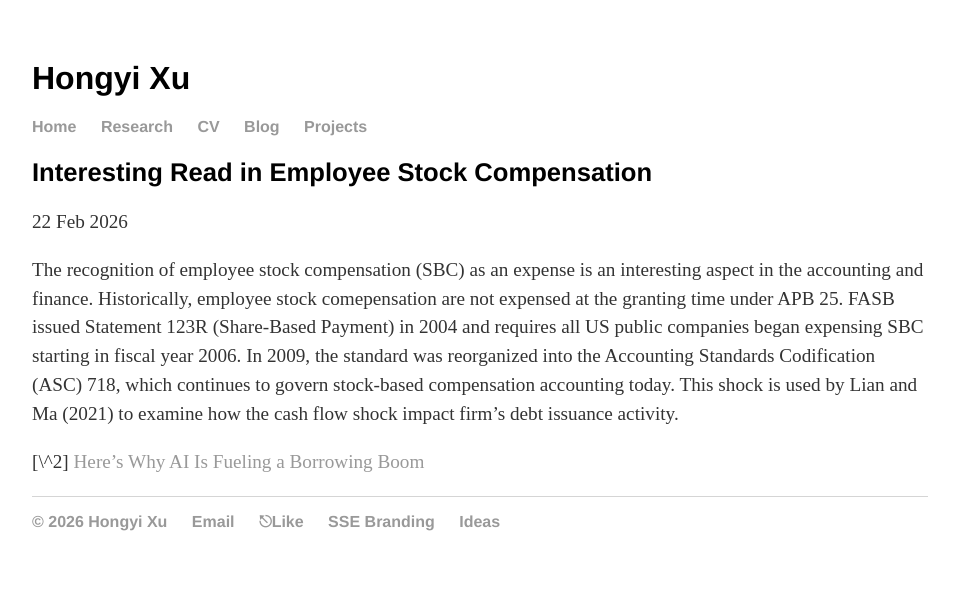
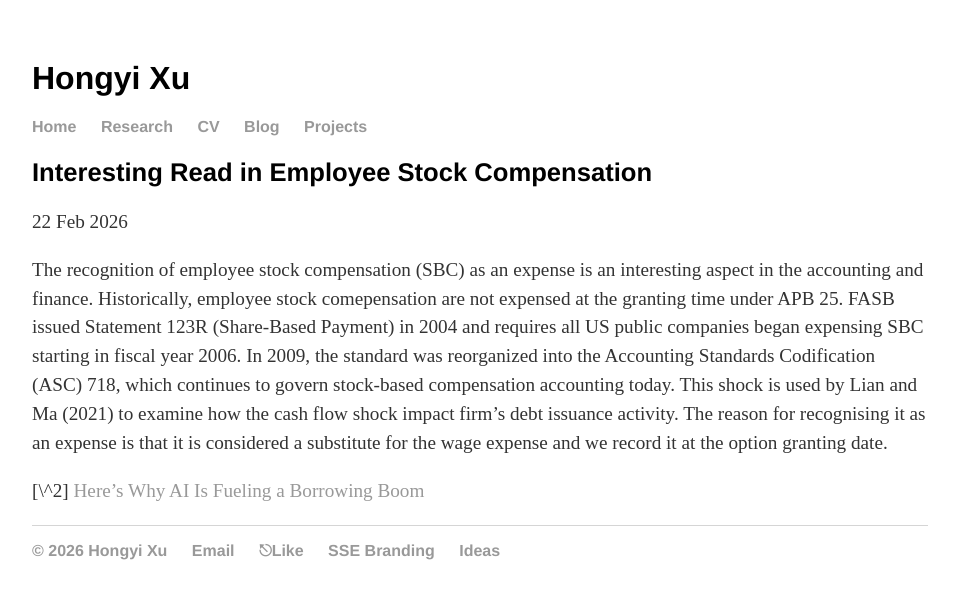
Before and after one commit to hongyileoxu/hongyileoxu.github.io, a Jekyll site: the page built from _posts/2026-02-22-employee-stock-comp.md, in a window 1280 px wide. Shown: the top 599 px of the page, without its empty margins (160-1119 px from the left). Built offline with Jekyll 4.4.1, drawn with Linux system fonts in a browser that asks for light colours.

Commit message:
Enhance employee stock compensation discussion
Added explanation for recognizing employee stock compensation as an expense.

```diff
--- a/_posts/2026-02-22-employee-stock-comp.md
+++ b/_posts/2026-02-22-employee-stock-comp.md
@@ -4,7 +4,7 @@
 date: 2026-02-22
 ---
 
-The recognition of employee stock compensation (SBC) as an expense is an interesting aspect in the accounting and finance. Historically, employee stock comepensation are not expensed at the granting time under APB 25. FASB issued Statement 123R (Share‑Based Payment) in 2004 and requires all US public companies began expensing SBC starting in fiscal year 2006. In 2009, the standard was reorganized into the Accounting Standards Codification (ASC) 718, which continues to govern stock‑based compensation accounting today. This shock is used by Lian and Ma (2021) to examine how the cash flow shock impact firm's debt issuance activity.
+The recognition of employee stock compensation (SBC) as an expense is an interesting aspect in the accounting and finance. Historically, employee stock comepensation are not expensed at the granting time under APB 25. FASB issued Statement 123R (Share‑Based Payment) in 2004 and requires all US public companies began expensing SBC starting in fiscal year 2006. In 2009, the standard was reorganized into the Accounting Standards Codification (ASC) 718, which continues to govern stock‑based compensation accounting today. This shock is used by Lian and Ma (2021) to examine how the cash flow shock impact firm's debt issuance activity. The reason for recognising it as an expense is that it is considered a substitute for the wage expense and we record it at the option granting date.
 
 
 
```
